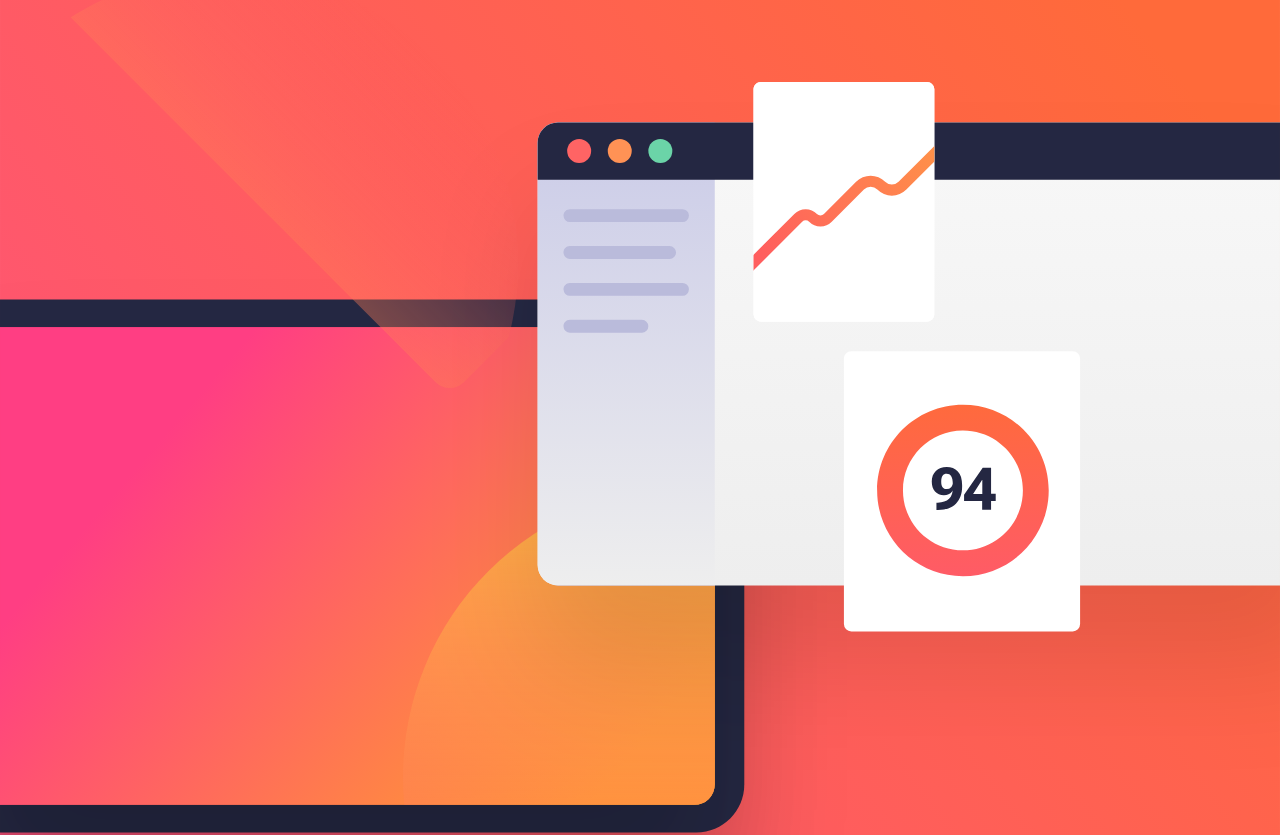
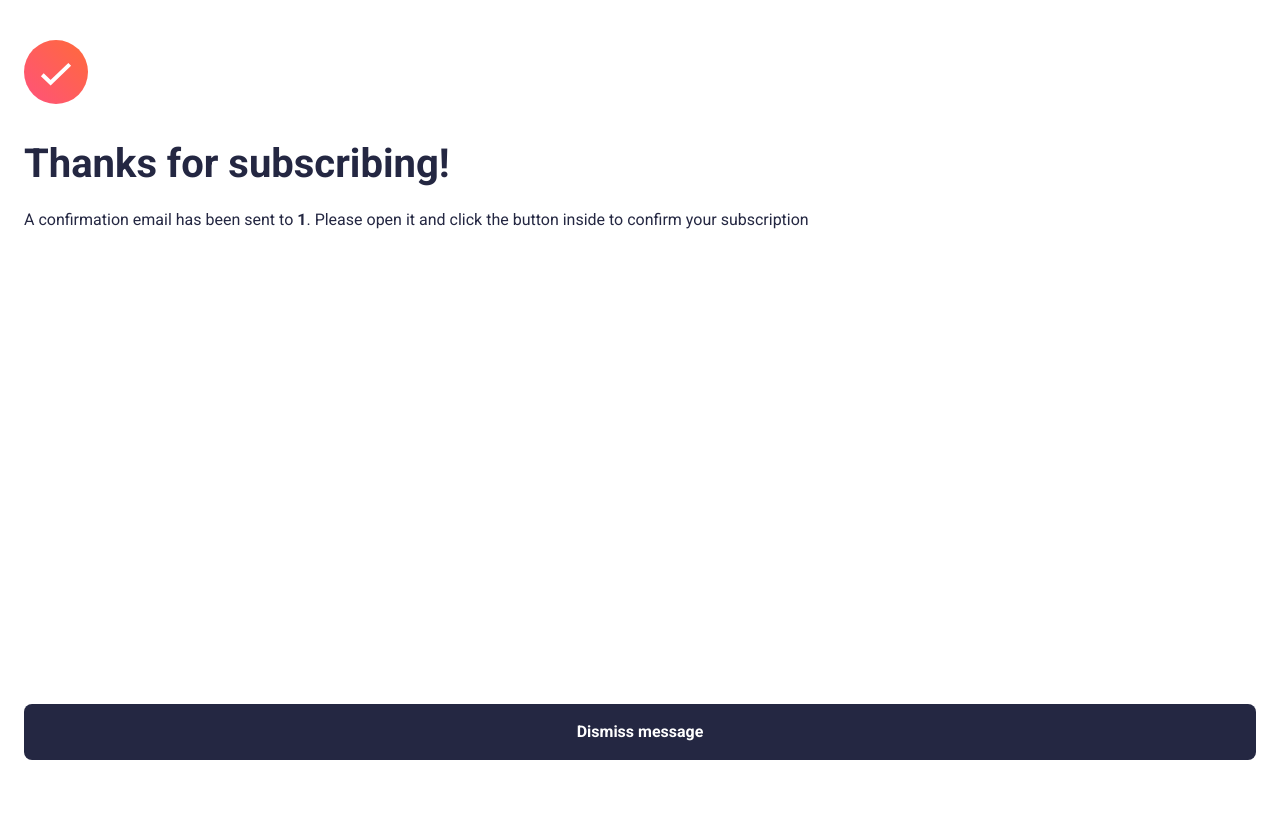
Before and after one commit to Dev-JoaoVictor/newsletters-page, a React (Vite) app: page /sucess/1 in a window 1280 px wide. Shown: the top 835 px of the page. After the commit the page ends 800 px from the top, so only its background shows below. Built offline with nearby package versions, Linux system fonts and the light colour scheme.

Commit message:
feat(sucess page): cria a página de sucesso ao preencher e enviar o email
criado a página de sucesso e as rotas de navegação entre as páginas

```diff
--- a/package.json
+++ b/package.json
@@ -12,9 +12,13 @@
   },
   "dependencies": {
     "@hookform/resolvers": "^3.3.4",
+    "localforage": "^1.10.0",
+    "match-sorter": "^6.3.4",
     "react": "^18.2.0",
     "react-dom": "^18.2.0",
     "react-hook-form": "^7.50.1",
+    "react-router-dom": "^6.22.0",
+    "sort-by": "^1.2.0",
     "zod": "^3.22.4"
   },
   "devDependencies": {
--- a/src/App.tsx
+++ b/src/App.tsx
@@ -3,7 +3,7 @@ import banner from './assets/illustration-sign-up-mobile.svg'
 
 import { Form } from './components/form';
 import { Title } from './components/title';
-import { Button } from './components/button';
+
 
 export function App() {
   return (
@@ -28,11 +28,7 @@ export function App() {
             </li>
           </ul>
         </div>
-        <div>
-          <Form>
-            <Button message='Subscribe to monthly newsletter' />
-          </Form>
-        </div>
+        <Form />
       </section>
     </main>
   )
--- a/src/components/button.tsx
+++ b/src/components/button.tsx
@@ -1,10 +1,14 @@
 interface ButtonProps {
-  message: string
+  message: string,
+  handlePress?: () => void;
 }
 
-export function Button({ message }: ButtonProps) {
+export function Button({ message, handlePress }: ButtonProps) {
+
   return (
-    <button className="bg-GREY_300 h-14 text-white text-center text-sm font-semibold rounded-lg">
+    <button
+      onClick={handlePress}
+      className="bg-GREY_300 h-14 text-white text-center text-md font-semibold rounded-lg">
       {message}
     </button>
   )
--- a/src/components/form.tsx
+++ b/src/components/form.tsx
@@ -1,6 +1,9 @@
 import { z } from 'zod';
+import { useForm } from 'react-hook-form';
 import { zodResolver } from '@hookform/resolvers/zod';
-import { useForm } from 'react-hook-form';
+
+import { Button } from './button';
+import { useNavigate } from 'react-router-dom';
 
 const schema = z.object({
   email: z.string().min(1, "email is required").email('valid email required')
@@ -8,12 +11,9 @@ const schema = z.object({
 
 type FormData = z.infer<typeof schema>;
 
+export function Form() {
 
-interface FormProps {
-  children: React.ReactNode
-}
-
-export function Form({ children }: FormProps) {
+  const navigate = useNavigate();
 
   const { register, handleSubmit, formState: { errors }
   } = useForm<FormData>({
@@ -22,7 +22,7 @@ export function Form({ children }: FormProps) {
   });
 
   function onSubmit(data: FormData) {
-    console.log(data)
+    navigate(`/sucess/${data.email}`)
   }
 
   return (
@@ -45,7 +45,9 @@ export function Form({ children }: FormProps) {
           className={`h-14 border-2 border-GREY_100 rounded-lg p-6 placeholder:text-base outline-none
         ${errors.email && 'bg-red-100 bg-opacity-8 border-red-500 placeholder:text-red-500'}`} />
       </div>
-      {children}
+      <Button
+        handlePress={() => onSubmit}
+        message='Subscribe to monthly newsletter' />
     </form>
   )
 }
--- a/src/components/title.tsx
+++ b/src/components/title.tsx
@@ -4,7 +4,7 @@ interface TitleProps {
 
 export function Title({ text }: TitleProps) {
   return (
-    <h1 className="text-[40px] font-bold text-GREY_300">
+    <h1 className="text-[40px] leading-10 font-bold text-GREY_300">
       {text}
     </h1>
   )
--- a/src/main.tsx
+++ b/src/main.tsx
@@ -1,10 +1,12 @@
 import React from 'react'
 import ReactDOM from 'react-dom/client'
-import { App } from './App.tsx'
 import './index.css'
+
+import { RouterProvider } from 'react-router-dom'
+import { router } from './routes/app.routes'
 
 ReactDOM.createRoot(document.getElementById('root')!).render(
   <React.StrictMode>
-    <App />
+    <RouterProvider router={router} />
   </React.StrictMode>,
 )
--- /dev/null
+++ b/src/page/sucess.tsx
@@ -0,0 +1,32 @@
+import { useCallback } from 'react';
+
+import icon from '../assets/icon-success.svg'
+import { Button } from '../components/button'
+import { Title } from '../components/title'
+
+import { useParams, useNavigate } from 'react-router-dom'
+
+export function Sucess() {
+
+  const { email } = useParams();
+  const navigate = useNavigate();
+
+  const handleNavigate = useCallback(() => {
+    navigate(-1)
+  }, [navigate]);
+
+  return (
+    <div className='w-full h-screen flex flex-col justify-between px-6 py-10'>
+      <div>
+        <img
+          className="w-16 h-16 mb-10"
+          src={icon} alt="icon check" />
+        <Title text='Thanks for subscribing!' />
+        <p className='text-GREY_300 mt-6'>A confirmation email has been sent to <strong className='text-GREY_300'>{email}</strong>. Please open it and click the button inside to confirm your subscription</p>
+      </div>
+      <Button
+        handlePress={handleNavigate}
+        message='Dismiss message' />
+    </div>
+  )
+}
```
Also changed, not shown: src/routes/app.routes.tsx (added, +16 -0 lines), 1 other file (tests, documents, lock files or other folders).
